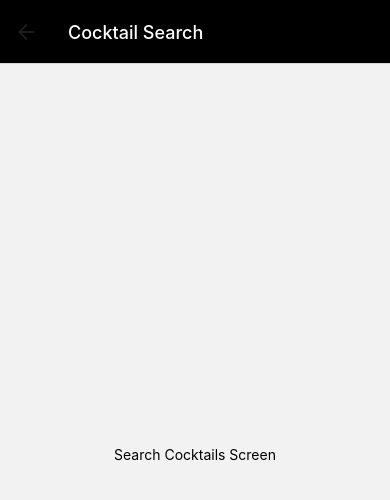
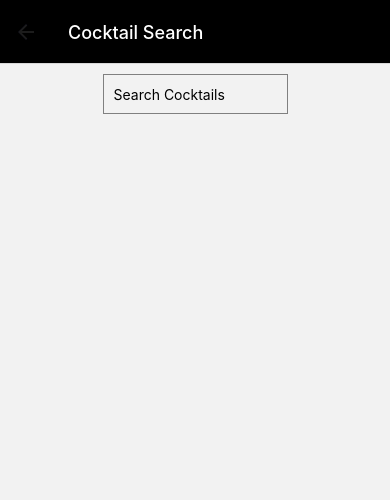
Before and after one commit to NicolaeRazvanB/CocktailsNative, a React Native app: screen /Search in a window 390 px wide. Shown: the top 500 px of the page. Built offline with nearby package versions, Linux system fonts and the light colour scheme.

Commit message:
added search api

```diff
--- a/Views/SearchCocktails.jsx
+++ b/Views/SearchCocktails.jsx
@@ -1,10 +1,54 @@
-import React from "react";
-import { StyleSheet, Text, View } from "react-native";
+import React, { useState } from "react";
+import {
+  StyleSheet,
+  Text,
+  View,
+  TextInput,
+  FlatList,
+  Image,
+  Dimensions,
+} from "react-native";
 
 export default function SearchCocktailsScreen() {
+  const [searchTerm, setSearchTerm] = useState("");
+  const [cocktails, setCocktails] = useState([]);
+
+  const searchCocktails = async () => {
+    const response = await fetch(
+      `https://www.thecocktaildb.com/api/json/v1/1/search.php?s=${searchTerm}`
+    );
+    const data = await response.json();
+    setCocktails(data.drinks);
+  };
+
+  const renderCocktail = ({ item }) => {
+    const windowWidth = Dimensions.get("window").width;
+    const cardWidth = (windowWidth - 30) / 2;
+
+    return (
+      <View style={[styles.card, { width: cardWidth }]}>
+        <Image style={styles.image} source={{ uri: item.strDrinkThumb }} />
+        <Text style={styles.title}>{item.strDrink}</Text>
+      </View>
+    );
+  };
+
   return (
     <View style={styles.container}>
-      <Text>Search Cocktails Screen</Text>
+      <View style={styles.searchBarContainer}>
+        <TextInput
+          style={styles.searchBar}
+          placeholder="Search Cocktails"
+          onChangeText={setSearchTerm}
+          onSubmitEditing={searchCocktails}
+        />
+      </View>
+      <FlatList
+        data={cocktails}
+        renderItem={renderCocktail}
+        keyExtractor={(item) => item.idDrink}
+        numColumns={2}
+      />
     </View>
   );
 }
@@ -13,6 +57,49 @@ const styles = StyleSheet.create({
   container: {
     flex: 1,
     alignItems: "center",
+    justifyContent: "flex-start",
+    padding: 10,
+  },
+  searchBarContainer: {
+    flexDirection: "row",
+    alignItems: "center",
     justifyContent: "center",
+    width: "100%",
+    marginBottom: 10,
+  },
+  searchBar: {
+    height: 40,
+    width: "50%",
+    borderColor: "gray",
+    borderWidth: 1,
+    marginBottom: 10,
+    paddingHorizontal: 10,
+    alignSelf: "center",
+    marginHorizontal: "auto",
+  },
+  card: {
+    backgroundColor: "#fff",
+    borderRadius: 5,
+    padding: 10,
+    marginBottom: 10,
+    shadowColor: "#000",
+    shadowOffset: {
+      width: 0,
+      height: 2,
+    },
+    shadowOpacity: 0.25,
+    shadowRadius: 3.84,
+
+    elevation: 5,
+  },
+  title: {
+    fontSize: 18,
+    fontWeight: "bold",
+    marginVertical: 5,
+    textAlign: "center",
+  },
+  image: {
+    height: 200,
+    resizeMode: "contain",
   },
 });
```
